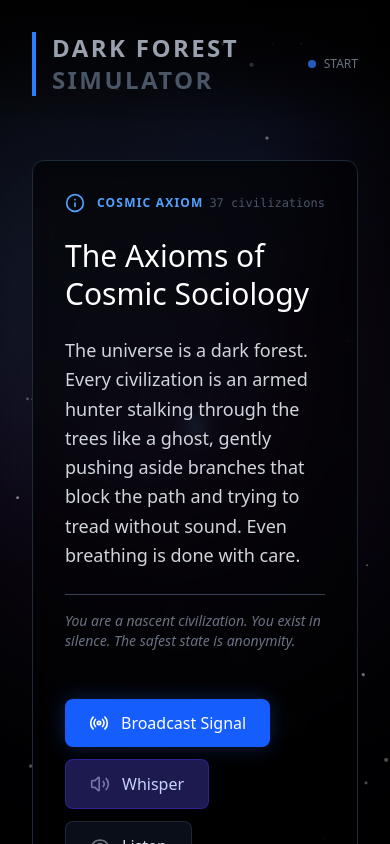
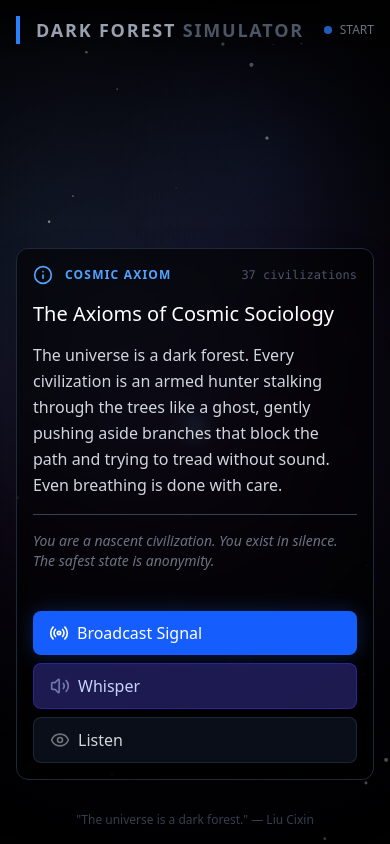
Before and after one commit to nazimbo/dark-forest, a React (Vite) app: page / in a window 390 px wide. Built offline with nearby package versions, Linux system fonts and the light colour scheme.

Commit message:
refactor: improve layout and styling of components for better responsiveness

```diff
--- a/src/App.jsx
+++ b/src/App.jsx
@@ -12,8 +12,8 @@ const App = () => {
       <canvas ref={canvasRef} className="absolute top-0 left-0 z-0" />
 
       <div className="relative z-10 w-full h-full flex flex-col pointer-events-none">
-        <header className="p-8 flex justify-between items-center bg-gradient-to-b from-black/80 to-transparent">
-          <h1 className="text-2xl tracking-widest uppercase font-bold text-gray-400 border-l-4 border-blue-500 pl-4">
+        <header className="p-4 sm:p-6 md:p-8 flex flex-wrap gap-2 justify-between items-center bg-gradient-to-b from-black/80 to-transparent">
+          <h1 className="text-lg sm:text-xl md:text-2xl tracking-widest uppercase font-bold text-gray-400 border-l-4 border-blue-500 pl-4">
             Dark Forest <span className="text-gray-600">Simulator</span>
           </h1>
           <div className="flex items-center gap-2 text-xs text-gray-500">
@@ -22,7 +22,7 @@ const App = () => {
           </div>
         </header>
 
-        <div className="flex-1 flex items-center p-8 lg:p-16">
+        <div className="flex-1 flex items-end sm:items-center p-4 sm:p-6 md:p-8 lg:p-16">
           <NarrativePanel gameState={gameState} civCount={civCount}>
             <GameControls
               gameState={gameState}
@@ -34,7 +34,7 @@ const App = () => {
           </NarrativePanel>
         </div>
 
-        <footer className="p-8 text-center text-xs text-gray-700 pointer-events-auto">
+        <footer className="p-4 sm:p-6 md:p-8 text-center text-xs text-gray-700 pointer-events-auto">
           "The universe is a dark forest." &mdash; Liu Cixin
         </footer>
       </div>
--- a/src/components/GameControls.jsx
+++ b/src/components/GameControls.jsx
@@ -6,12 +6,12 @@ const GameControls = ({ gameState, onBroadcast, onWhisper, onListen, onReset })
   const listenLabel = gameState === 'WITNESS' ? 'Keep Listening' : 'Listen';
 
   return (
-    <div className="pt-6 flex flex-wrap gap-3">
+    <div className="pt-6 flex flex-col sm:flex-row flex-wrap gap-2 sm:gap-3">
       {showChoices && (
         <>
           <button
             onClick={onBroadcast}
-            className="group flex items-center gap-3 px-6 py-3 bg-blue-600 hover:bg-blue-500 text-white rounded-lg transition-all transform hover:scale-105 shadow-[0_0_20px_rgba(37,99,235,0.3)]"
+            className="group flex items-center gap-2 sm:gap-3 px-4 py-2.5 sm:px-6 sm:py-3 bg-blue-600 hover:bg-blue-500 text-white rounded-lg transition-all transform hover:scale-105 shadow-[0_0_20px_rgba(37,99,235,0.3)]"
           >
             <Radio className="w-5 h-5 group-hover:animate-ping" />
             <span>{broadcastLabel}</span>
@@ -19,7 +19,7 @@ const GameControls = ({ gameState, onBroadcast, onWhisper, onListen, onReset })
 
           <button
             onClick={onWhisper}
-            className="group flex items-center gap-3 px-6 py-3 bg-indigo-900/60 hover:bg-indigo-800/80 text-indigo-200 rounded-lg transition-all border border-indigo-700/50 hover:border-indigo-500/70"
+            className="group flex items-center gap-2 sm:gap-3 px-4 py-2.5 sm:px-6 sm:py-3 bg-indigo-900/60 hover:bg-indigo-800/80 text-indigo-200 rounded-lg transition-all border border-indigo-700/50 hover:border-indigo-500/70"
           >
             <Volume2 className="w-5 h-5 opacity-50 group-hover:opacity-100" />
             <span>Whisper</span>
@@ -27,7 +27,7 @@ const GameControls = ({ gameState, onBroadcast, onWhisper, onListen, onReset })
 
           <button
             onClick={onListen}
-            className="group flex items-center gap-3 px-6 py-3 bg-gray-900/60 hover:bg-gray-800/80 text-gray-300 rounded-lg transition-all border border-gray-700/50 hover:border-gray-500/70"
+            className="group flex items-center gap-2 sm:gap-3 px-4 py-2.5 sm:px-6 sm:py-3 bg-gray-900/60 hover:bg-gray-800/80 text-gray-300 rounded-lg transition-all border border-gray-700/50 hover:border-gray-500/70"
           >
             <Eye className="w-5 h-5 opacity-50 group-hover:opacity-100" />
             <span>{listenLabel}</span>
@@ -36,21 +36,21 @@ const GameControls = ({ gameState, onBroadcast, onWhisper, onListen, onReset })
       )}
 
       {gameState === 'BROADCASTING' && (
-        <div className="flex items-center gap-3 px-6 py-3 border border-blue-500/30 bg-blue-900/20 text-blue-300 rounded-lg animate-pulse">
+        <div className="flex items-center gap-2 sm:gap-3 px-4 py-2.5 sm:px-6 sm:py-3 border border-blue-500/30 bg-blue-900/20 text-blue-300 rounded-lg animate-pulse">
           <Radio className="w-5 h-5 animate-spin" />
           <span>Transmitting Location...</span>
         </div>
       )}
 
       {gameState === 'WHISPERING' && (
-        <div className="flex items-center gap-3 px-6 py-3 border border-indigo-500/30 bg-indigo-900/20 text-indigo-300 rounded-lg animate-pulse">
+        <div className="flex items-center gap-2 sm:gap-3 px-4 py-2.5 sm:px-6 sm:py-3 border border-indigo-500/30 bg-indigo-900/20 text-indigo-300 rounded-lg animate-pulse">
           <Volume2 className="w-5 h-5" />
           <span>Whispering...</span>
         </div>
       )}
 
       {gameState === 'LISTENING' && (
-        <div className="flex items-center gap-3 px-6 py-3 border border-gray-500/30 bg-gray-900/20 text-gray-400 rounded-lg">
+        <div className="flex items-center gap-2 sm:gap-3 px-4 py-2.5 sm:px-6 sm:py-3 border border-gray-500/30 bg-gray-900/20 text-gray-400 rounded-lg">
           <Eye className="w-5 h-5 animate-pulse" />
           <span>Observing the void...</span>
         </div>
@@ -59,7 +59,7 @@ const GameControls = ({ gameState, onBroadcast, onWhisper, onListen, onReset })
       {(gameState === 'DETECTED' || gameState === 'DESTROYED') && (
         <button
           onClick={onReset}
-          className="flex items-center gap-3 px-6 py-3 border border-gray-600 hover:border-gray-400 hover:bg-gray-800 text-gray-300 rounded-lg transition-all"
+          className="flex items-center gap-2 sm:gap-3 px-4 py-2.5 sm:px-6 sm:py-3 border border-gray-600 hover:border-gray-400 hover:bg-gray-800 text-gray-300 rounded-lg transition-all"
         >
           <RefreshCw className="w-5 h-5" />
           <span>Rebirth Civilization</span>
--- a/src/components/NarrativePanel.jsx
+++ b/src/components/NarrativePanel.jsx
@@ -5,7 +5,7 @@ const NarrativePanel = ({ gameState, civCount, children }) => {
   const narrative = NARRATIVES[gameState] || NARRATIVES.START;
 
   return (
-    <div className="max-w-md space-y-6 pointer-events-auto bg-black/60 backdrop-blur-sm p-8 rounded-xl border border-gray-800 shadow-2xl transition-all duration-500">
+    <div className="max-w-md space-y-4 sm:space-y-6 pointer-events-auto bg-black/60 backdrop-blur-sm p-4 sm:p-6 md:p-8 rounded-xl border border-gray-800 shadow-2xl transition-all duration-500">
       <div className="flex items-center justify-between">
         <div className="flex items-center gap-3 text-blue-400">
           <Info size={20} />
@@ -16,11 +16,11 @@ const NarrativePanel = ({ gameState, civCount, children }) => {
         </div>
       </div>
 
-      <h2 className="text-3xl font-light text-white leading-tight transition-all">
+      <h2 className="text-xl sm:text-2xl md:text-3xl font-light text-white leading-tight transition-all">
         {narrative.title}
       </h2>
 
-      <p className="text-lg text-gray-300 leading-relaxed transition-all">
+      <p className="text-base sm:text-lg text-gray-300 leading-relaxed transition-all">
         {narrative.text}
       </p>
 
```
